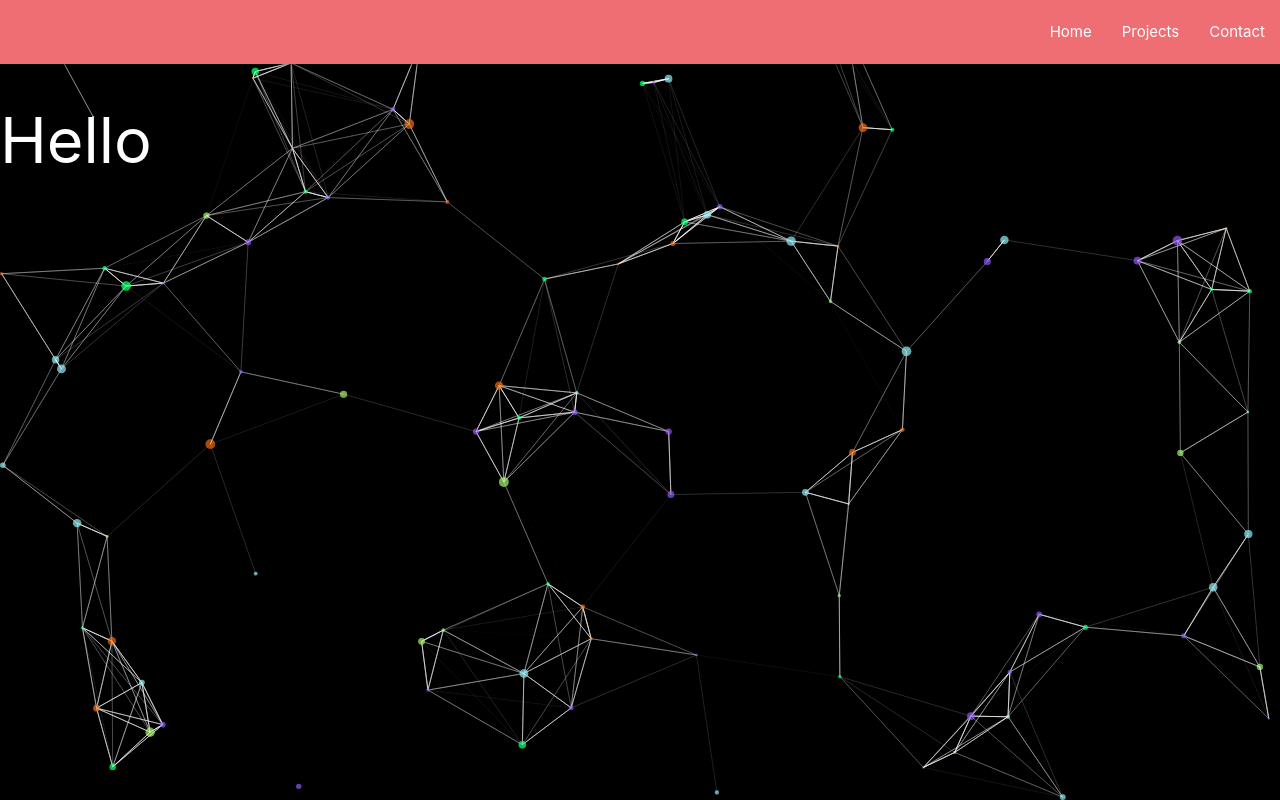
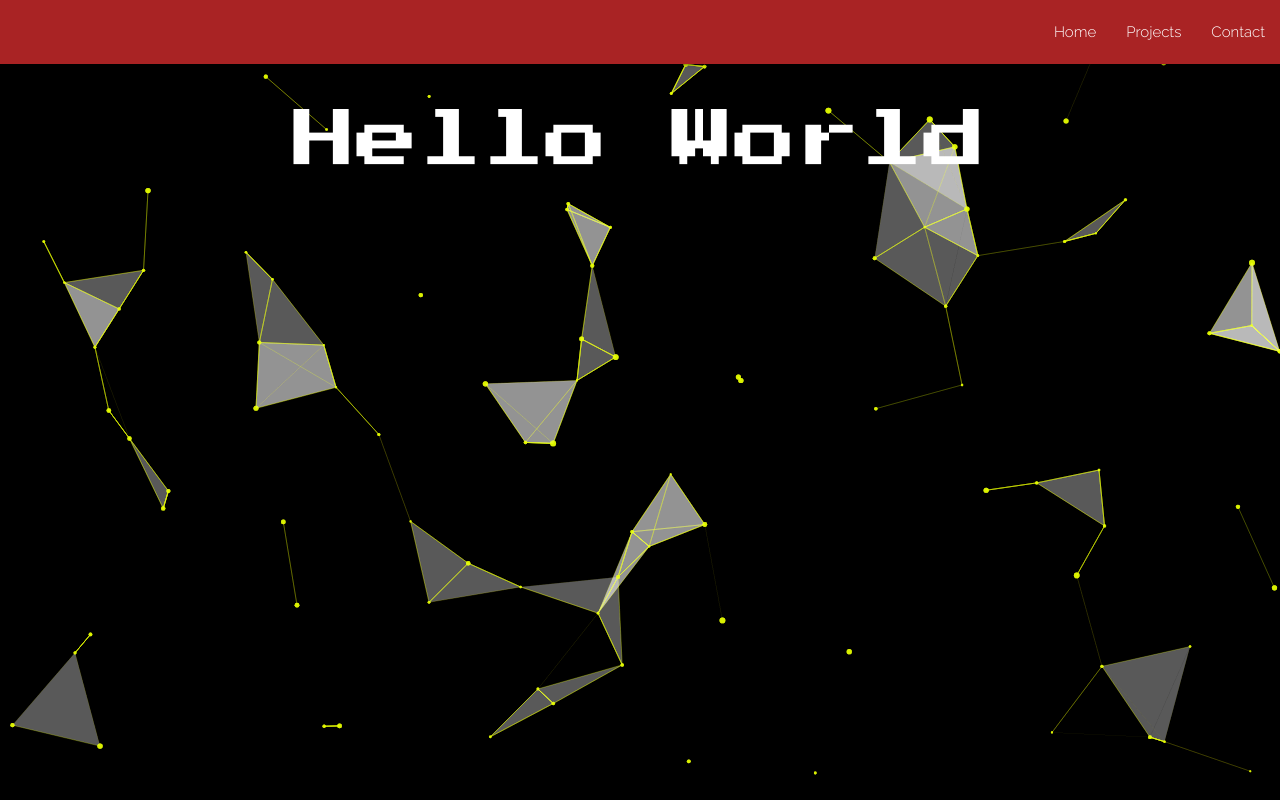
Before and after one commit to calmworld/Portfolio, a React (Create React App) app: page / in a window 1280 px wide. Built offline with nearby package versions, Linux system fonts and the light colour scheme.

Commit message:
changed style

```diff
--- a/src/components/Home.jsx
+++ b/src/components/Home.jsx
@@ -3,7 +3,7 @@ import React from 'react'
 function Home() {
   return (
     <div>
-        <h1>Hello</h1>
+        <h1 className="hello">Hello World</h1>
     </div>
   )
 }
--- a/src/components/ParticleComp.jsx
+++ b/src/components/ParticleComp.jsx
@@ -9,91 +9,134 @@ function ParticleComp() {
             left: 0,
             width: "100%",
             height: "100%"
-          }}>
+        }}>
             <Particles
                 id="tsparticles"
                 options={{
-                    background: {
+                    fpsLimit: 60,
+                    particles: {
+                        number: {
+                            value: 80,
+                            density: {
+                                enable: true,
+                                value_area: 800
+                            }
+                        },
                         color: {
-                            value: "#000000",
-                        },
-                    },
-                    fpsLimit: 60,
-                    interactivity: {
-                        detectsOn: "window",
-                        events: {
-                            onClick: {
-                                enable: true,
-                                mode: "push",
-                            },
-                            onHover: {
-                                enable: true,
-                                mode: "repulse",
-                            },
-                            resize: true,
-                        },
-                        modes: {
-                            bubble: {
-                                distance: 400,
-                                duration: 2,
-                                opacity: 0.8,
-                                size: 40,
-                            },
-                            push: {
-                                quantity: 4,
-                            },
-                            repulse: {
-                                distance: 200,
-                                duration: 0.4,
-                            },
-                        },
-                    },
-                    particles: {
-                        color: {
-                            value: ["#BD10E0", "#B8E986", "#50E3C2", "#FFD300", "#E86363"],
+                            value: "#ff0000",
                             animation: {
                                 enable: true,
                                 speed: 20,
                                 sync: true
                             }
                         },
-                        links: {
-                            color: "#ffffff",
-                            distance: 150,
-                            enable: true,
-                            opacity: 0.5,
-                            width: 1,
-                        },
-                        collisions: {
-                            enable: true,
-                        },
-                        move: {
-                            direction: "none",
-                            enable: true,
-                            outMode: "bounce",
-                            random: false,
-                            speed: 6,
-                            straight: false,
-                        },
-                        number: {
-                            density: {
-                                enable: true,
-                                value_area: 800,
+                        shape: {
+                            type: "circle",
+                            stroke: {
+                                width: 0,
+                                color: "#000000"
                             },
-                            value: 80,
+                            polygon: {
+                                nb_sides: 5
+                            },
+                            image: {
+                                src: "https://cdn.matteobruni.it/images/particles/github.svg",
+                                width: 100,
+                                height: 100
+                            }
                         },
                         opacity: {
                             value: 0.5,
-                        },
-                        shape: {
-                            type: "circle",
+                            random: false,
+                            anim: {
+                                enable: false,
+                                speed: 3,
+                                opacity_min: 0.1,
+                                sync: false
+                            }
                         },
                         size: {
+                            value: 3,
                             random: true,
-                            value: 5,
+                            anim: {
+                                enable: false,
+                                speed: 20,
+                                size_min: 0.1,
+                                sync: false
+                            }
                         },
+                        line_linked: {
+                            enable: true,
+                            distance: 100,
+                            color: "random",
+                            opacity: 0.4,
+                            width: 1,
+                            triangles: {
+                                enable: true,
+                                color: "#ffffff",
+                                opacity: 0.1
+                            }
+                        },
+                        move: {
+                            enable: true,
+                            speed: 6,
+                            direction: "none",
+                            random: false,
+                            straight: false,
+                            out_mode: "out",
+                            attract: {
+                                enable: false,
+                                rotateX: 600,
+                                rotateY: 1200
+                            }
+                        }
                     },
-                    detectRetina: true,
+                    interactivity: {
+                        detect_on: "canvas",
+                        events: {
+                            onhover: {
+                                enable: true,
+                                mode: "repulse"
+                            },
+                            onclick: {
+                                enable: true,
+                                mode: "push"
+                            },
+                            resize: true
+                        },
+                        modes: {
+                            grab: {
+                                distance: 400,
+                                line_linked: {
+                                    opacity: 1
+                                }
+                            },
+                            bubble: {
+                                distance: 400,
+                                size: 40,
+                                duration: 2,
+                                opacity: 0.8,
+                                speed: 3
+                            },
+                            repulse: {
+                                distance: 200
+                            },
+                            push: {
+                                particles_nb: 4
+                            },
+                            remove: {
+                                particles_nb: 2
+                            }
+                        }
+                    },
+                    retina_detect: true,
+                    background: {
+                        color: "#000000",
+                        image: "",
+                        position: "50% 50%",
+                        repeat: "no-repeat",
+                        size: "cover"
+                    }
 
                 }}
             />
--- a/src/index.css
+++ b/src/index.css
@@ -1,8 +1,11 @@
+@import url('https://fonts.googleapis.com/css2?family=Press+Start+2P&display=swap');
+
+@import url('https://fonts.googleapis.com/css2?family=Press+Start+2P&family=Raleway:wght@300&display=swap');
+
 body {
   margin: 0;
-  font-family: -apple-system, BlinkMacSystemFont, 'Segoe UI', 'Roboto', 'Oxygen',
-    'Ubuntu', 'Cantarell', 'Fira Sans', 'Droid Sans', 'Helvetica Neue',
-    sans-serif;
+  font-family: 'Press Start 2P', cursive;
+  font-family: 'Raleway', sans-serif;
   -webkit-font-smoothing: antialiased;
   -moz-osx-font-smoothing: grayscale;
   background-color: black;
@@ -13,3 +16,17 @@ code {
   font-family: source-code-pro, Menlo, Monaco, Consolas, 'Courier New',
     monospace;
 }
+.nav-wrapper {
+  font-family: 'Press Start 2P', cursive;
+  font-family: 'Raleway', sans-serif;
+  font-size: 50px;
+  background-color: #910707ba;
+}
+.transparent {
+  background-color: transparent;
+}
+.hello {
+  text-align: center;
+  font-family: 'Press Start 2P', cursive;
+  color: rgb(255, 255, 255)
+}
```
